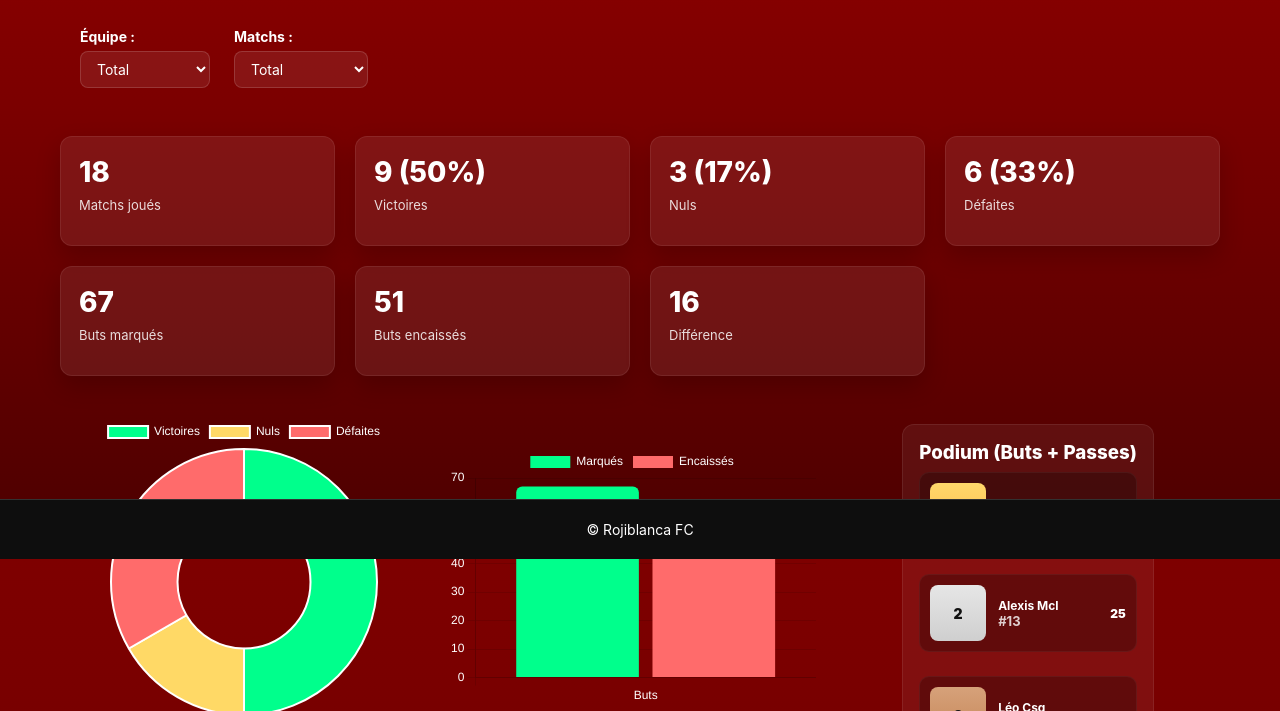
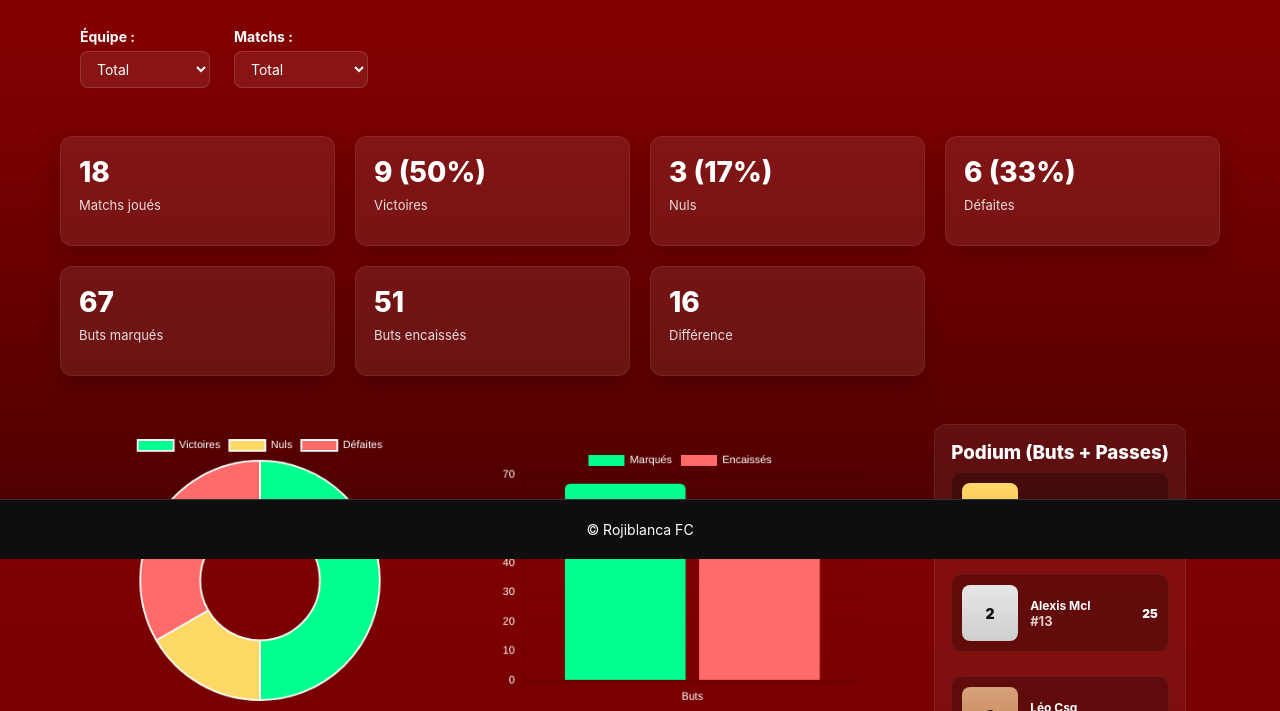
Before and after one commit to ManuProDev/rojiblanca, a plain HTML site: page stats.html in a window 1280 px wide. Shown: the part 241-952 px from the top of the page. Drawn offline with nearby package versions, Linux system fonts and the light colour scheme.

Commit message:
Update desktop.css

```diff
--- a/css/desktop.css
+++ b/css/desktop.css
@@ -1,5 +1,5 @@
 /* =========================================================
-   DESKTOP ONLY – STATISTIQUES PAGE (CARRÉS À ÉGALITÉ, SANS FONDS)
+   DESKTOP ONLY – STATISTIQUES PAGE (CARRÉS À ÉGALITÉ)
    ========================================================= */
 
 @media (min-width: 769px) {
@@ -20,7 +20,6 @@
   body.stats-page .podium-panel {
     flex: 1 !important; /* Chaque bloc prend environ un tiers de l'espace */
     min-width: 320px !important;
-    height: 300px !important; /* Hauteur fixée pour les blocs */
     background: none !important; /* Enlever le fond */
     border: none !important; /* Enlever la bordure */
     display: flex !important;
@@ -33,17 +32,21 @@
 
   /* 🔥 CANVAS (Graphiques dans les blocs) */
   body.stats-page canvas {
-    width: 100% !important; /* Le graphique prend 100% de la largeur du conteneur */
-    height: 100% !important; /* Le graphique prend 100% de la hauteur */
-    object-fit: contain !important; /* Garde le ratio sans déformation */
+    width: 90% !important; /* Ajuste la taille du graphique */
+    height: 90% !important; /* Ajuste la taille du graphique */
+    object-fit: contain !important; /* Garde le ratio sans déformer */
   }
 
-  /* 🔥 PODIUM PANEL */
+  /* 🔥 PODIUM PANEL (ajustement largeur et hauteur) */
   body.stats-page .podium-panel {
     display: flex !important;
     flex-direction: column !important;
     justify-content: space-between !important;
     padding: 8px !important;
+    width: 100% !important;
+    height: 250px !important; /* Réduire la hauteur du podium */
+    max-width: 320px !important; /* Augmenter la largeur du podium */
+    margin-bottom: 20px !important; /* Ajouter une marge en bas */
   }
 
   /* 🔥 ITEM PODIUM */
@@ -70,5 +73,4 @@
   body.stats-page .charts-podium-container {
     background: transparent !important; /* Enlever les fonds de section */
   }
-
 }
```
